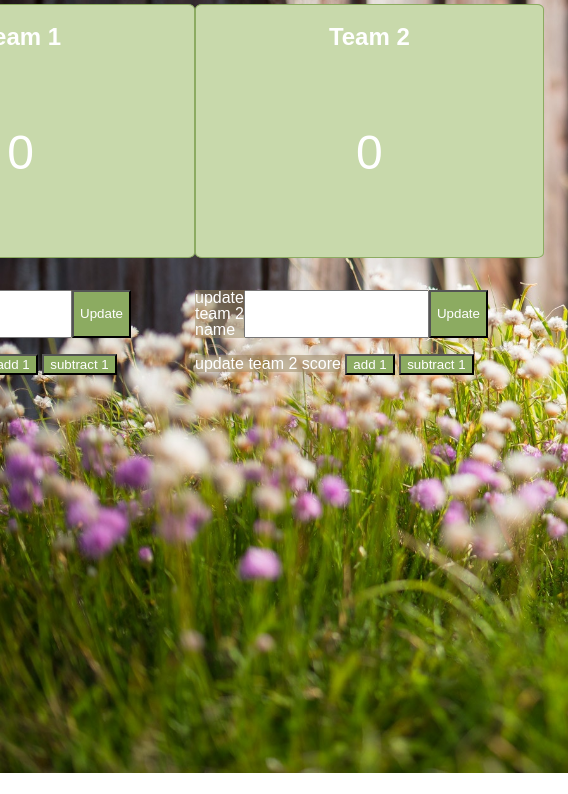
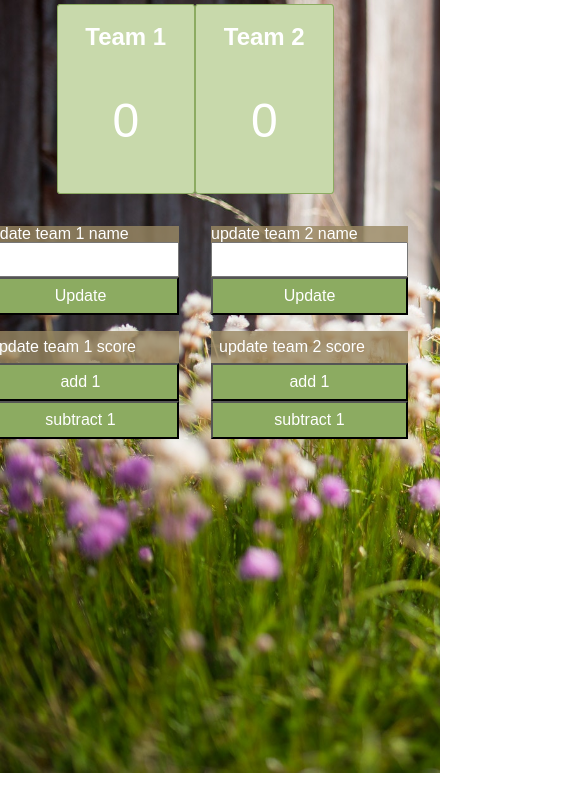
Before and after one commit to GarrettAnderson/scoreboard, a website: page public/index.html in a window 390 px wide. Shown: the part 71-865 px from the top of the page, 568 px wide, since content can reach past the window. Drawn offline with Linux system fonts and the light colour scheme.

Commit message:
added more styles to the mobile view of the buttons and text area

```diff
--- a/public/screen.css
+++ b/public/screen.css
@@ -19,6 +19,9 @@ h1 {
     color: #fff;
 }
 
+input {
+    padding: 0.5rem;
+}
 .score-area {
     display: flex;
     justify-content: center;
@@ -33,7 +36,6 @@ h1 {
 .score-area p {
     font-size: 3rem;
     text-align: center;
-    padding: 2rem 10rem;
     color: #fff;
 }
 
@@ -45,33 +47,58 @@ h1 {
 
 .update-score .team-name {
     display: flex;
-    flex-direction: row;
+    flex-direction: column;
 }
 
 .update-score section {
     margin: 1rem;
     color: #fff;
+    margin-right: 0rem;
 }
 
 .score-area section {
     border: 1px solid #8cab61;
     border-radius: 2%;
     background-color: #c8d9ab;
+    width: 35%;
 }
 
 .update-score button {
     background-color: #8cab61;
     color: #fff;
+    font-size: 1rem;
+    padding: 0.5rem;
 }
 
 .team-name {
-    background-color: rgb(153, 136, 98, 0.5);
+    background-color: rgb(153, 136, 98, 0.8);
+}
+
+.team1 section:nth-child(2) {
+    display: flex;
+    flex-direction: column;
+}
+
+.team2 section:nth-child(2) {
+    display: flex;
+    flex-direction: column;
 }
 
 .team1 section:nth-child(2) span {
-    background-color: rgb(153, 136, 98, 0.5);
+    background-color: rgb(153, 136, 98, 0.8);
+    padding: 0.5rem;
 }
 
 .team2 section:nth-child(2) span {
-    background-color: rgb(153, 136, 98, 0.5);
+    background-color: rgb(153, 136, 98, 0.8);
+    padding: 0.5rem;
 }
+
+/* Tablet View Styles */
+/* #add-button-team-1 {
+    margin-left: 19%;
+}
+
+#add-button-team-2 {
+    margin-left: 19%;
+} */
```
